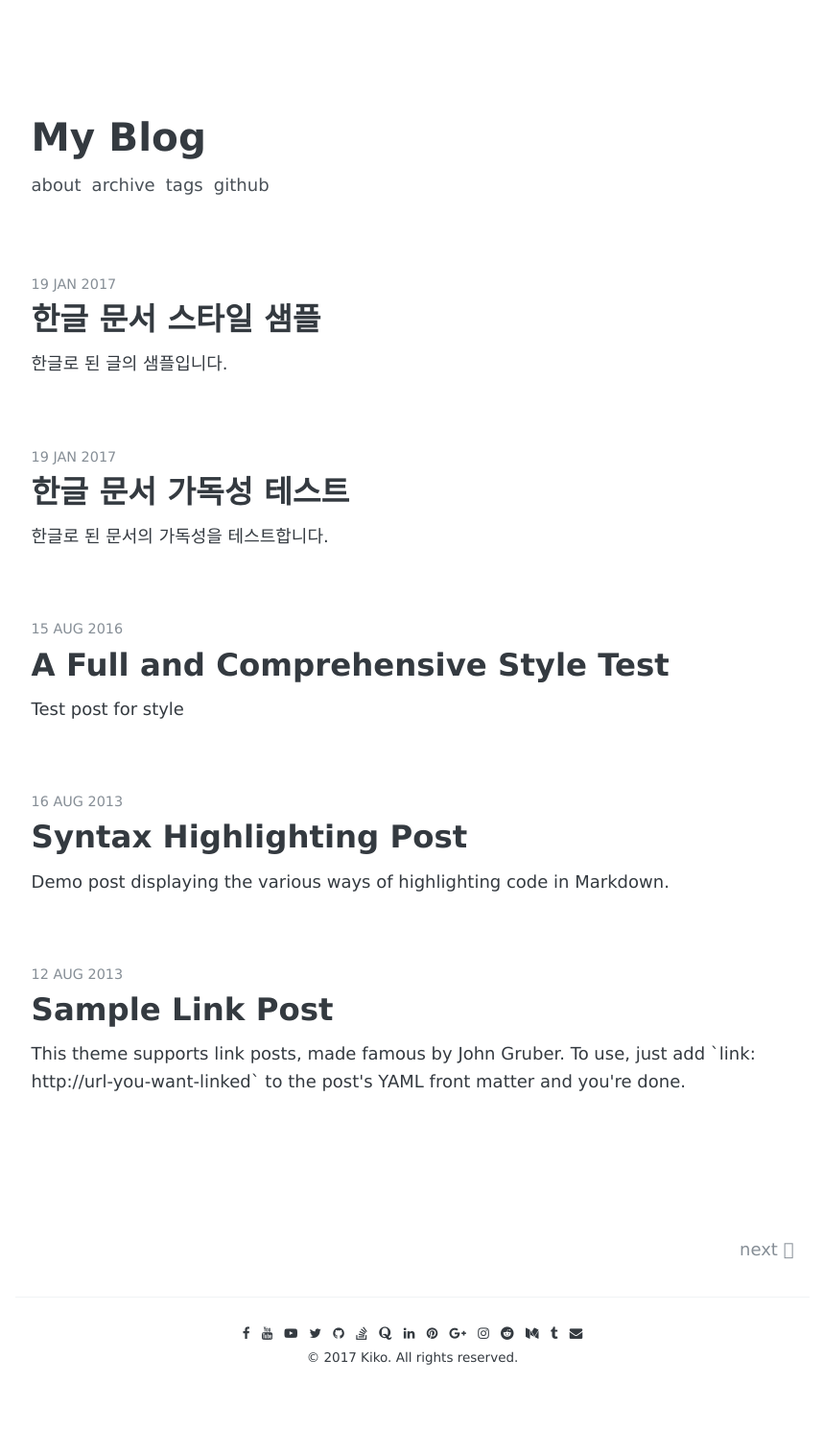
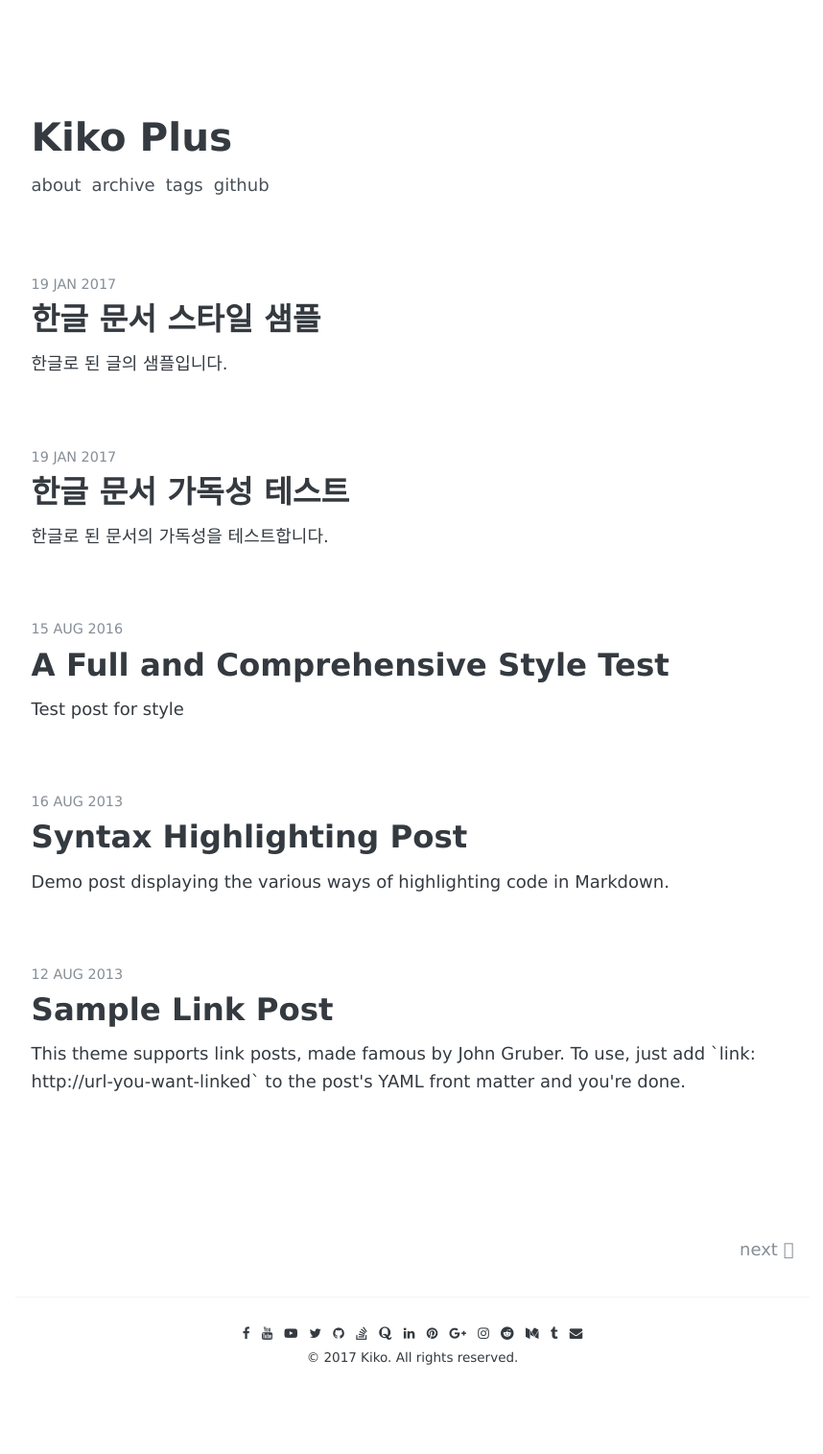
Before and after one commit to Passionzq/Passionzq.github.io, a Jekyll site: the page built from index.html, in a window 1280 px wide. Shown: the whole page at 96% size, without its empty margins (210-1068 px from the left). Built offline with Jekyll 4.4.1, drawn with Linux system fonts in a browser that asks for light colours; some web fonts are replaced; the list of posts is cut into pages by our own code.

Commit message:
update the _config.tml

```diff
--- a/_config.yml
+++ b/_config.yml
@@ -3,14 +3,14 @@
 # # # # # # # # # # # # #
 
 # Basic
-name:               "My Blog"
+name:               "Kiko Plus"
 
 author:
   facebook:         your-id
   youtubeUser:      your-id
   youtubeChannel:   your-id
   twitter:          your-id
-  github:           Passionzq
+  github:           your-id
   stackoverflow:    your-id
   quora:            your-id
   linkedin:         your-id
@@ -20,7 +20,7 @@ author:
   reddit:           your-id
   medium:           your-id
   tumblr:           your-id
-  email:            546035409@qq.com
+  email:            your-id@your-email.com
 
 copyright:
   year:             2017
@@ -35,13 +35,13 @@ disqus:
   id:               "kiko-plus"
 
 # URL
-url:                "https://passionzq.github.io/" # the base hostname & protocol for your site
+url:                "https://github.com/Passionzq" # the base hostname & protocol for your site
 # url:                "http://localhost:4000" # use this url when you develop
 baseurl:            "/Kiko-plus" # the subpath of your site, e.g. /blog
 
 
 # http://en.wikipedia.org/wiki/List_of_tz_database_time_zones
-timezone:           Asia/Beijing
+timezone:           Asia/Seoul
 permalink:          /:year-:month-:day/:title/
 
 # Pagination
@@ -62,7 +62,7 @@ nav:
   - name:           "Tags"
     url:            "/tags"
   - name:           "Github"
-    url:            "https://github.com/Passionzq"
+    url:            "https://github.com/AWEEKJ/Kiko-plus"
 
 # Sass
 sass:
```
